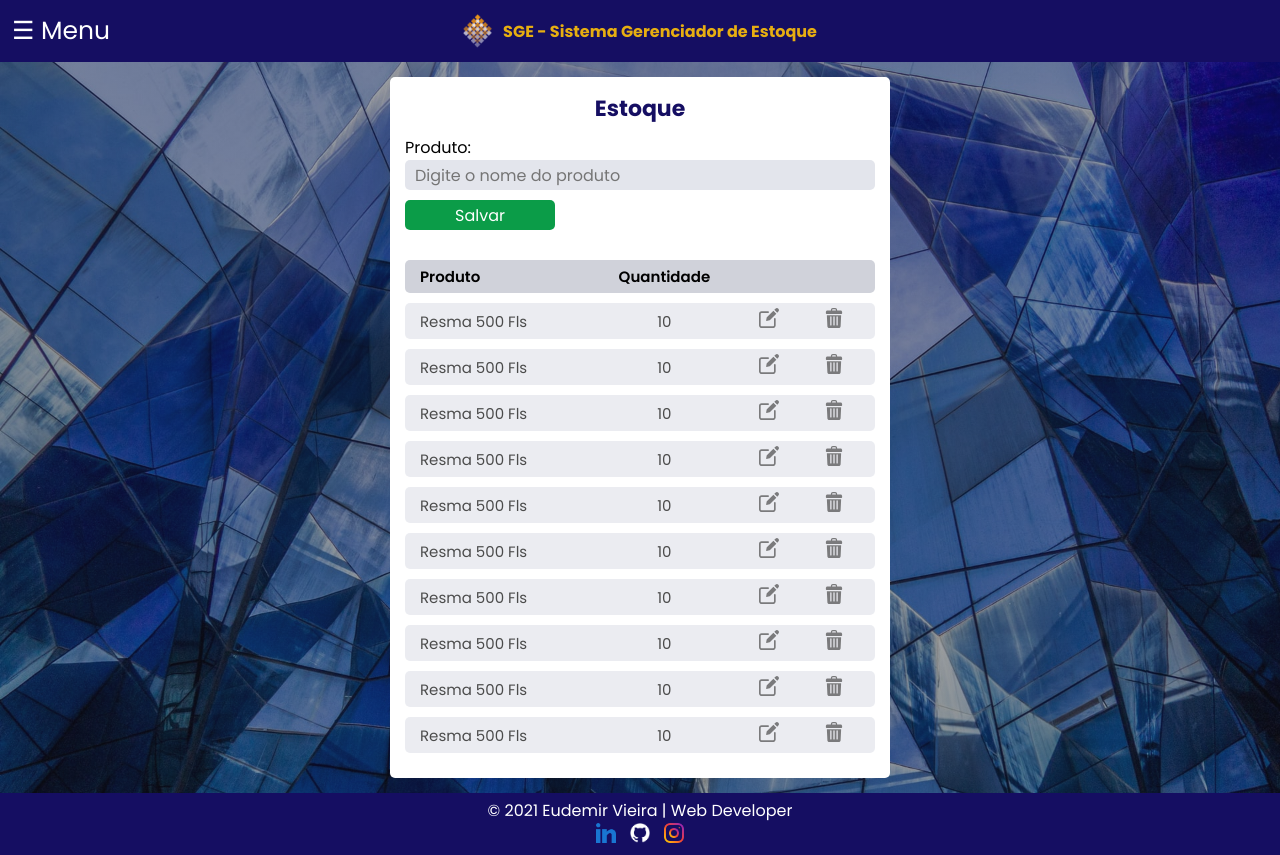
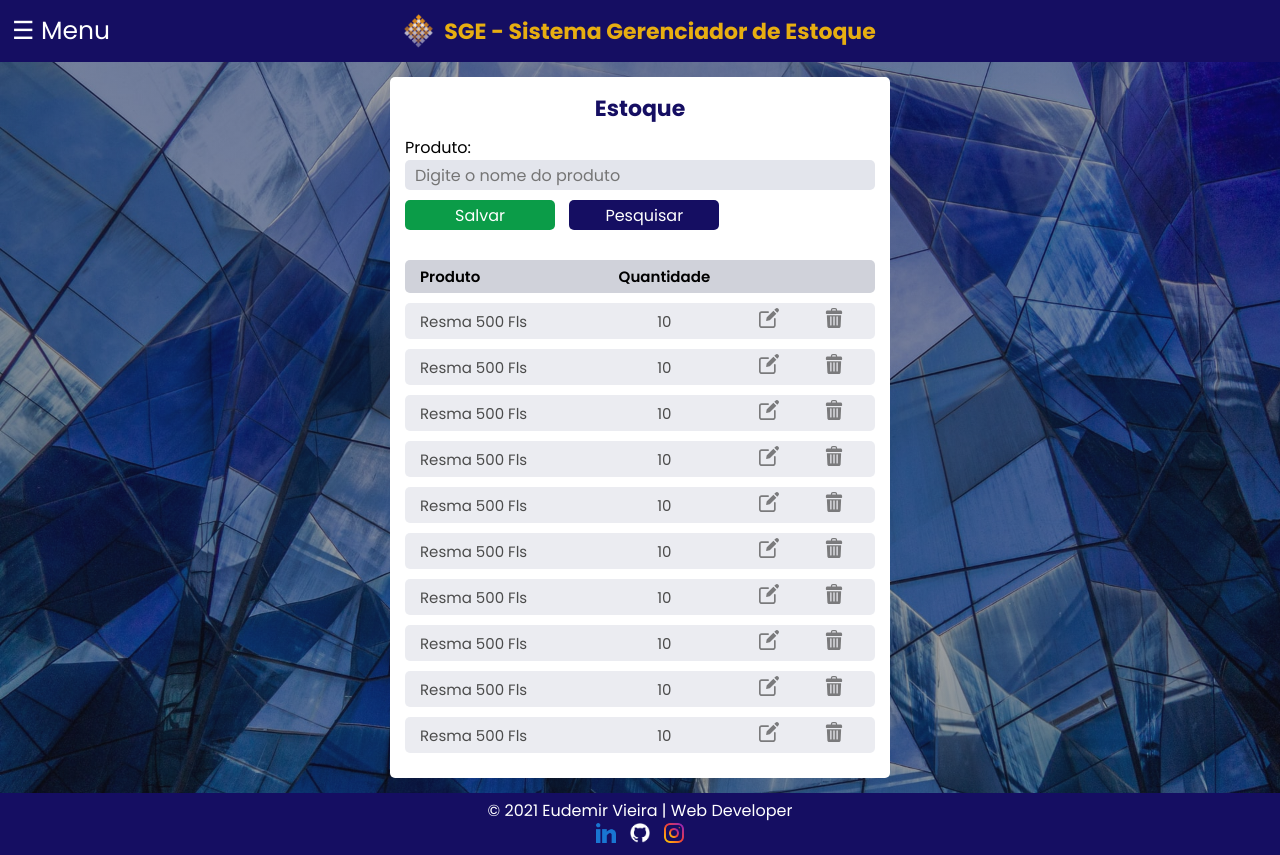
Before and after one commit to ewdemy/Trabalho-Final-Web, a plain HTML site: page front-end/index.html in a window 1280 px wide. Drawn offline with Linux system fonts and the light colour scheme.

Commit message:
front-end estoque

```diff
--- a/front-end/index.html
+++ b/front-end/index.html
@@ -14,7 +14,7 @@
         <a href="#" class="btn-abrir" id="btn-abrir" onclick="abrirMenu()">&#9776; Menu</a>
         <div class="titulo">
             <img src="./img/logo_transparent.png" alt="Logo SGE">
-            <h2>SGE - Sistema Gerenciador de Estoque</h2>
+            <h1>SGE - Sistema Gerenciador de Estoque</h1>
         </div>
 
     </header>
@@ -37,9 +37,13 @@
                     <label for="produto">Produto:</label>
                     <input type="text" name="produto" id="produto" placeholder="Digite o nome do produto" required>
                 </div>
+                <div>
+                    <input type="hidden" name="qtd-produto" id="qtd-produto" >
+                </div>
                 <div class="input-group">
                     <button id="btn-salvar-estoque" type="submit">Salvar</button>
-                    <button id="btn-atualizar-estoque" type="submit">Atualizar</button>
+                    <button id="btn-atualizar-estoque">Atualizar</button>
+                    <button id="btn-pesquisar-estoque" >Pesquisar</button>
                 </div>
             </form>
 
--- a/front-end/style.css
+++ b/front-end/style.css
@@ -44,7 +44,8 @@ header a{
     width: 30px;
     margin-right: 10px;
 }
-.titulo h2{
+.titulo h1{
+    font-size: 22px;
     color: rgb(231, 174, 17);
 
 }
@@ -130,6 +131,11 @@ button{
     border-radius: 5px;
     background-color: rgb(11, 156, 72);
     color: #fff;
+    margin-right: 10px;
+}
+
+#btn-pesquisar-estoque{
+    background-color: rgb(21, 14, 98);
 }
 
 #btn-atualizar-estoque{
```
